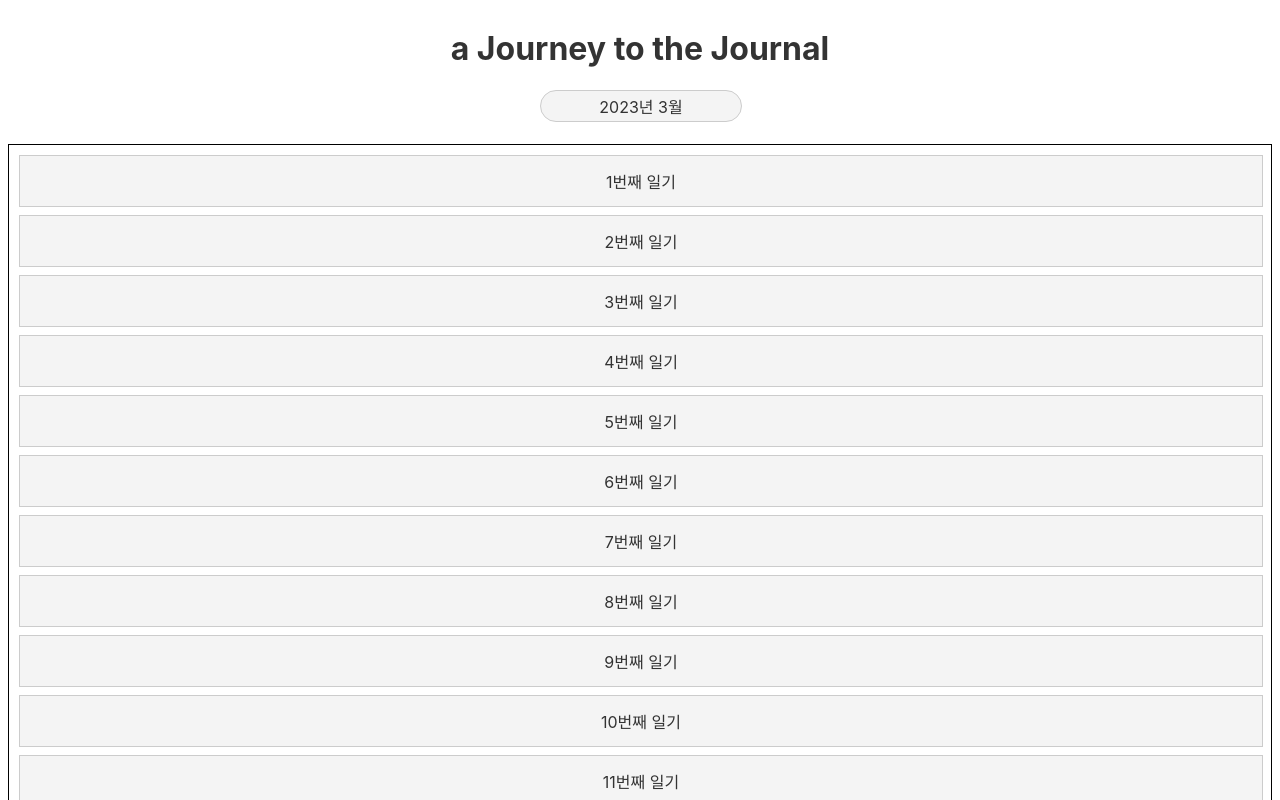
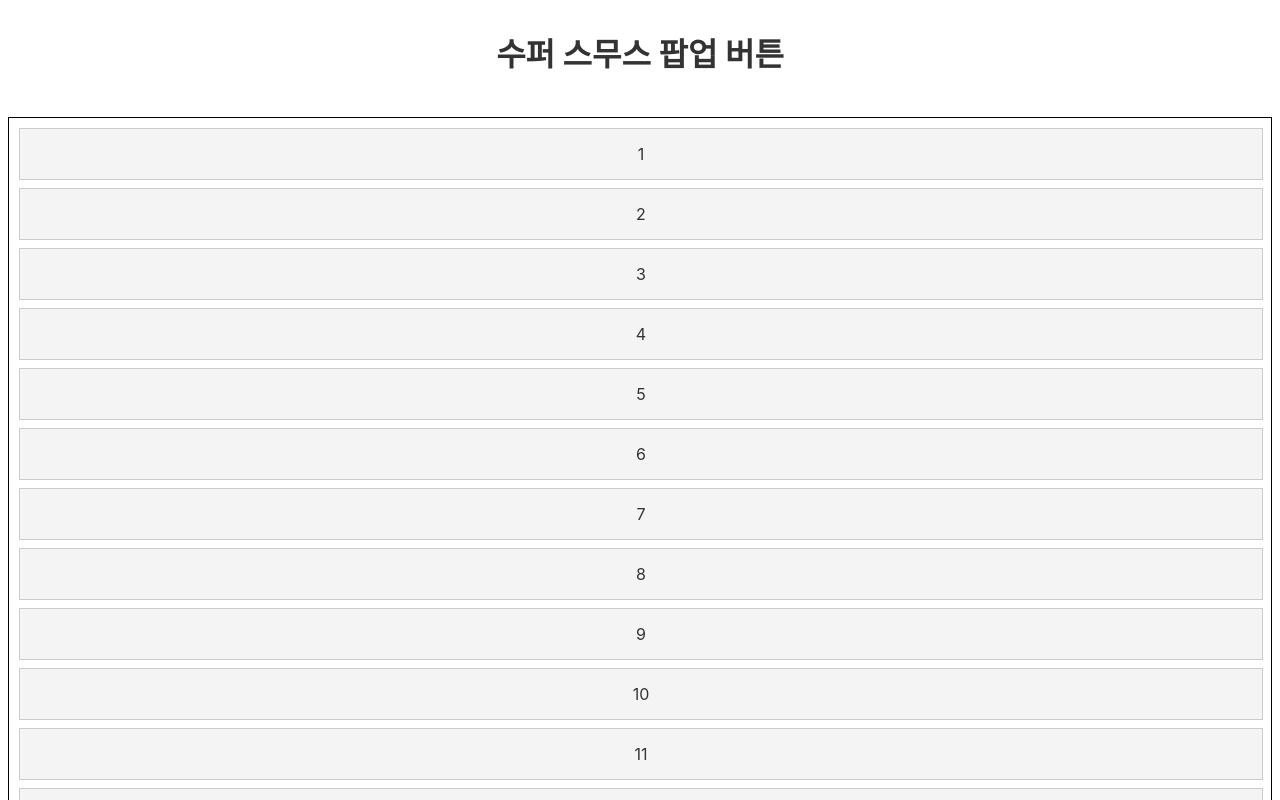
Before and after one commit to DennisYoon/super-smooth-popup-button, a Svelte app: page / in a window 1280 px wide. Shown: the top 800 px of the page. Built offline with nearby package versions, Linux system fonts and the light colour scheme.

Commit message:
super smooth popup button으로 교체

```diff
--- a/src/App.svelte
+++ b/src/App.svelte
@@ -1,16 +1,11 @@
 <script lang="ts">
-  import JournalList from "./components/JournalList/JournalList.svelte";
-  import DateSelection from "./components/DateSelection/DateSelection.svelte";
-
-  const dates = Array(30).fill("").map((_, i) => i + 1 + "번째 일기");
+  import JournalList from "./components/exs/Examples.svelte";
 </script>
 
 <main>
-  <!-- <Background /> -->
-  <h1>a Journey to the Journal</h1>
-  <DateSelection year="2023" month="3" />
+  <h1>수퍼 스무스 팝업 버튼</h1>
   <div id="emptyBox"></div>
-  <JournalList dates={dates} />
+  <JournalList />
 </main>
 
 <style lang="scss">
--- a/src/components/DateSelection/DateSelection.svelte
+++ /dev/null
@@ -1,46 +0,0 @@
-<script lang="ts">
-  import PopupButton from "../PopupButton/PopupButton.svelte";
-  import { getAllDays } from "./getAllDays";
-
-  // props
-  export let year: string = "NaN";
-  export let month: string = "NaN";
-</script>
-
-<main>
-  <div id="DateSelection">
-    <PopupButton
-      originalWidth="200px"
-      originalHeight="30px"
-      popupWidth="400px"
-      popupHeight="400px"
-      className="DateSelection"
-    >
-      <div slot="before">
-        {year}년 {month}월
-      </div>
-
-      <div slot="after">
-        {getAllDays(parseInt(year), parseInt(month))[0].dayOfTheWeek}
-      </div>
-    </PopupButton>
-  </div>
-</main>
-
-<style lang="scss">
-  :global(.DateSelection #popupButton) {
-    border-radius: 20px !important;
-  }
-
-  :global(.DateSelection #after) {
-    text-align: center;
-    font-size: 50px;
-  }
-
-  main {
-    #DateSelection {
-      display: flex;
-      justify-content: center;
-    }
-  }
-</style>
--- a/src/components/DateSelection/getAllDays.ts
+++ /dev/null
@@ -1,12 +0,0 @@
-type DayOfTheWeek = "월" | "화" | "수" | "목" | "금" | "토" | "일";
-
-interface Day {
-  num: number;
-  dayOfTheWeek: DayOfTheWeek;
-}
-
-function getAllDays(year: number, month: number): Day[] {
-  return [{num: 1, dayOfTheWeek: "금"}];
-}
-
-export { getAllDays };
--- a/src/components/PopupButton/PopupButton.svelte
+++ b/src/components/PopupButton/PopupButton.svelte
@@ -206,6 +206,8 @@
           top: 0;
           left: 0;
           opacity: 1;
+          display: flex;
+          justify-content: center;
 
           &.hideElement1 {
             opacity: 0;
@@ -213,8 +215,6 @@
         }
 
         #before {
-          display: flex;
-          justify-content: center;
           align-items: center;
           user-select: none;
           cursor: pointer;
@@ -225,7 +225,7 @@
         }
 
         #after {
-          width: var(--width);
+          max-width: var(--width);
         }
       }
     }
--- a/src/components/JournalList/JournalList.svelte
+++ b/src/components/exs/Examples.svelte
@@ -1,25 +1,22 @@
 <script lang="ts">
   import PopupButton from "../PopupButton/PopupButton.svelte";
-
-  //props
-  export let dates: string[];
 </script>
 
 <main>
-  <div id="date">
-    {#each dates as date}
+  <div id="examples">
+    {#each Array(30).fill(1).map((v, i) => v + i) as value}
       <PopupButton
         originalWidth="auto"
         originalHeight="50px"
         popupWidth="400px"
         popupHeight="500px"
-        className="JournalList"
+        className="examples"
       >
         <div slot="before">
-          {date}
+          {value}
         </div>
         <div slot="after">
-          hello
+          <h1>hello {value}</h1>
         </div>
       </PopupButton>
     {/each}
@@ -28,12 +25,12 @@
 
 <style lang="scss">
   main {
-    #date {
+    #examples {
       border: 1px solid black;
     }
   }
 
-  :global(.JournalList) {
+  :global(.examples) {
     margin: 10px;
     display: block !important;
   }
```
